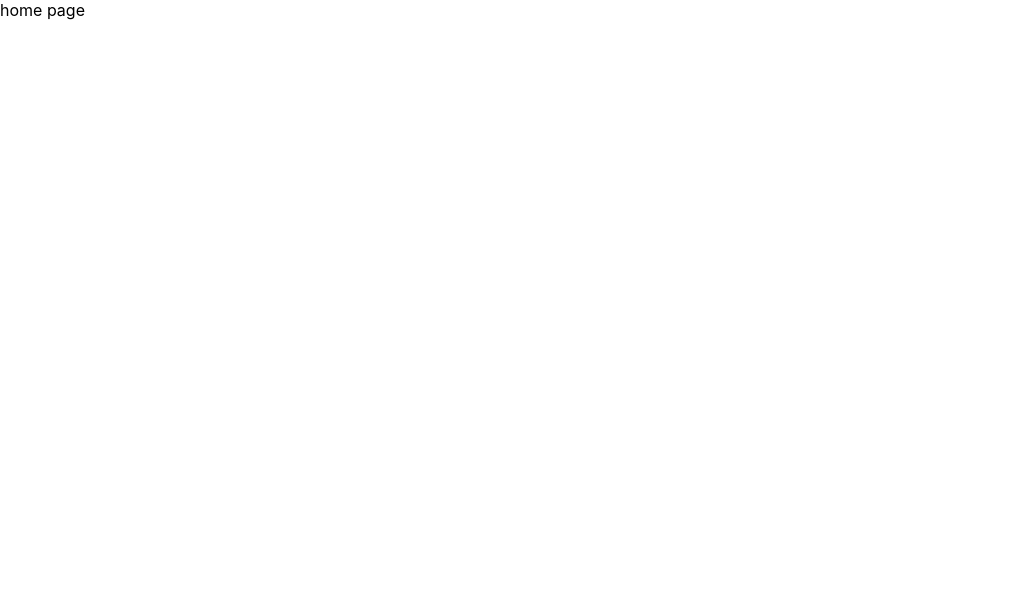
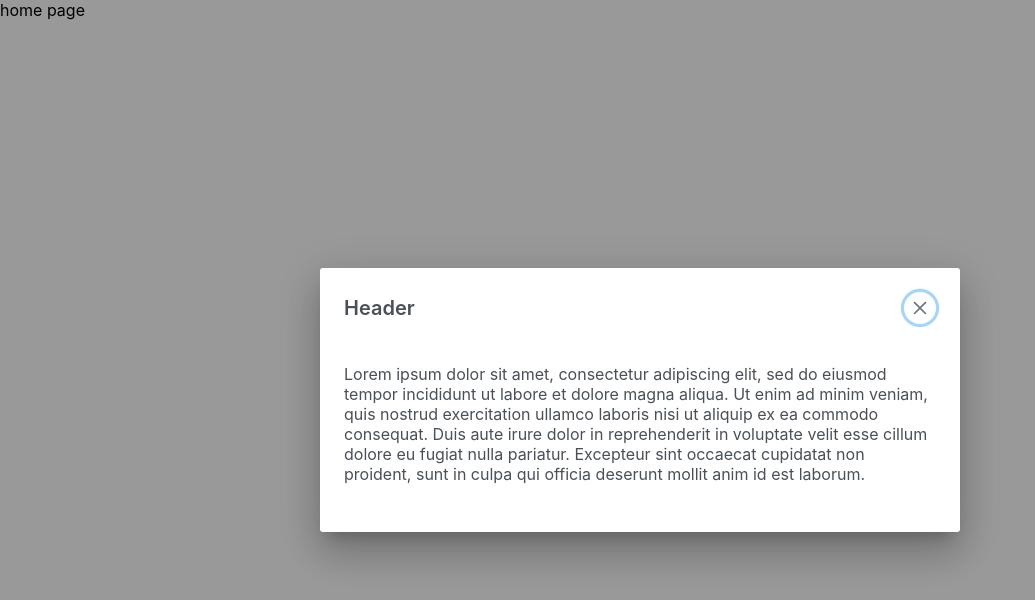
Before and after one commit to devalphaing/distance_courses, a React (Create React App) app: page / in a window 1280 px wide. Shown: the top 600 px of the page, without its empty margins (0-1035 px from the left). Built offline with nearby package versions, Linux system fonts and the light colour scheme.

Commit message:
popup_first_added

```diff
--- /dev/null
+++ b/src/components/Popup.jsx
@@ -0,0 +1,30 @@
+import React, { Fragment, useEffect, useState } from 'react'
+import styles from './Popup.module.css'
+import { Dialog } from 'primereact/dialog';
+
+
+const Popup = () => {
+
+    const [visible, setVisible] = useState(false);
+
+    useEffect(() => {
+        setTimeout(() => {
+            setVisible(true)
+        }, 3000)
+    }, [])
+
+    return (
+        <Fragment>
+            <Dialog header="Header" visible={visible} style={{ width: '50vw' }} onHide={() => setVisible(false)}>
+                <p className="m-0">
+                    Lorem ipsum dolor sit amet, consectetur adipiscing elit, sed do eiusmod tempor incididunt ut labore et dolore magna aliqua.
+                    Ut enim ad minim veniam, quis nostrud exercitation ullamco laboris nisi ut aliquip ex ea commodo
+                    consequat. Duis aute irure dolor in reprehenderit in voluptate velit esse cillum dolore eu fugiat nulla pariatur.
+                    Excepteur sint occaecat cupidatat non proident, sunt in culpa qui officia deserunt mollit anim id est laborum.
+                </p>
+            </Dialog>
+        </Fragment>
+    )
+}
+
+export default Popup
--- a/src/pages/Home.jsx
+++ b/src/pages/Home.jsx
@@ -1,10 +1,16 @@
 import React, { Fragment } from 'react'
+import { Button } from 'primereact/button';
+import styles from './Home.module.css'
+import Popup from '../components/Popup';
 
 const Home = ()=> {
   return (
     <Fragment>
         home page
+        <Popup />
     </Fragment>
   )
 }
 export default Home
+
+//name, phone, email
```
Also changed, not shown: src/components/Popup.module.css (added).
